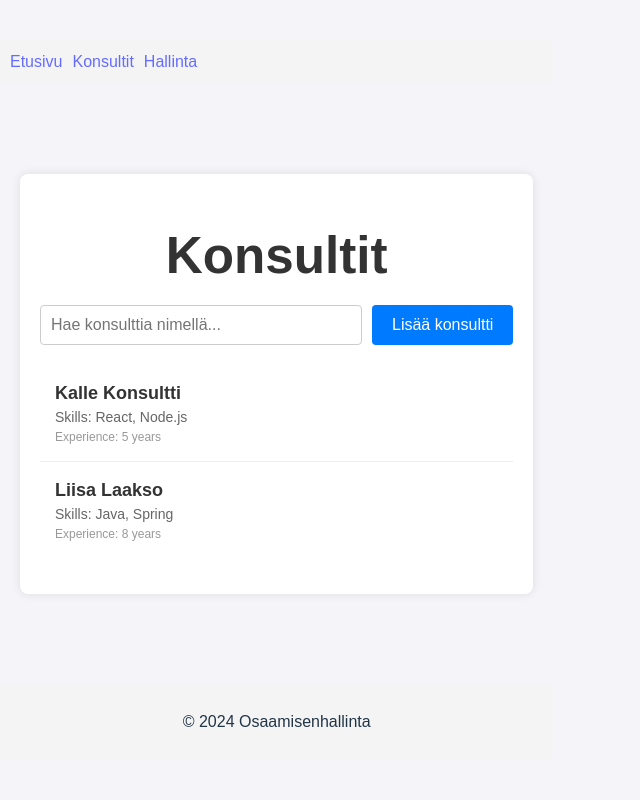
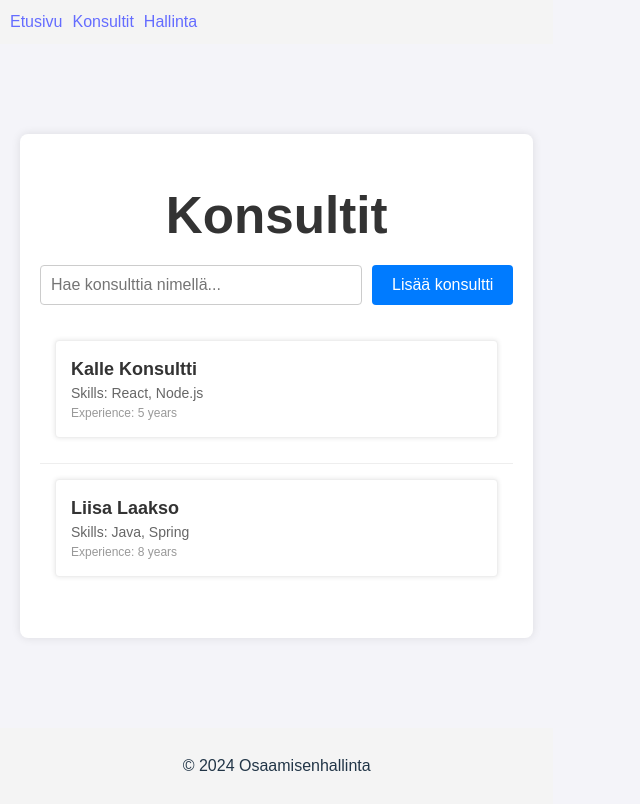
Before and after one commit to EKuuselaa/ConsultWizard, a React (Vite) app: page /consultants in a window 1280 px wide. Shown: the whole page, without its empty margins (0-640 px from the left). Built offline with nearby package versions, Linux system fonts and the light colour scheme.

Commit message:
added styling for consultantcard and slight changes to consultantspage

```diff
--- /dev/null
+++ b/src/components/ConsultantCard.css
@@ -0,0 +1,24 @@
+.consultant-card {
+    padding: 15px;
+    border: 1px solid #eee;
+    border-radius: 4px;
+    margin-bottom: 10px;
+    background-color: #fff;
+    box-shadow: 0 0 5px rgba(0, 0, 0, 0.1);
+  }
+
+  .consultant-name {
+    font-size: 18px;
+    font-weight: bold;
+    color: #333;
+  }
+
+  .consultant-skills {
+    color: #666;
+    font-size: 14px;
+  }
+
+  .consultant-experience {
+    color: #999;
+    font-size: 12px;
+  }
--- a/src/components/ConsultantCard.jsx
+++ b/src/components/ConsultantCard.jsx
@@ -1,21 +1,14 @@
-const ConsultantCard = ({ consultant }) => {
+import React from 'react';
+import './ConsultantCard.css';
+
+const ConsultantCard = ({ name, skills, experience }) => {
   return (
-    <div
-      style={{
-        border: '1px solid #ddd',
-        borderRadius: '8px',
-        padding: '16px',
-        marginBottom: '10px',
-        backgroundColor: '#f9f9f9',
-      }}
-    >
-      <h3>{consultant.name}</h3>
-      <p><strong>Osaaminen:</strong> {consultant.skills.join(', ')}</p>
-      <p><strong>Kokemus:</strong> {consultant.experience} vuotta</p>
-      <button style={{ marginRight: '10px' }}>Näytä profiili</button>
-      <button>Muokkaa</button>
+    <div className="consultant-card">
+      <div className="consultant-name">{name}</div>
+      <div className="consultant-skills">Skills: {skills.join(', ')}</div>
+      <div className="consultant-experience">Experience: {experience} years</div>
     </div>
   );
 };
 
-export default ConsultantCard
+export default ConsultantCard;
--- a/src/pages/ConsultantsPage.jsx
+++ b/src/pages/ConsultantsPage.jsx
@@ -1,4 +1,5 @@
 import React, { useState, useEffect } from 'react';
+import ConsultantCard from '../components/ConsultantCard';
 import './ConsultantsPage.css';
 
 const ConsultantsPage = () => {
@@ -32,9 +33,11 @@ const ConsultantsPage = () => {
       <ul className="consultant-list">
         {filteredConsultants.map((consultant) => (
           <li key={consultant.id} className="consultant-item">
-            <div className="consultant-name">{consultant.name}</div>
-            <div className="consultant-skills">Skills: {consultant.skills.join(', ')}</div>
-            <div className="consultant-experience">Experience: {consultant.experience} years</div>
+            <ConsultantCard
+              name={consultant.name}
+              skills={consultant.skills}
+              experience={consultant.experience}
+            />
           </li>
         ))}
       </ul>
```
